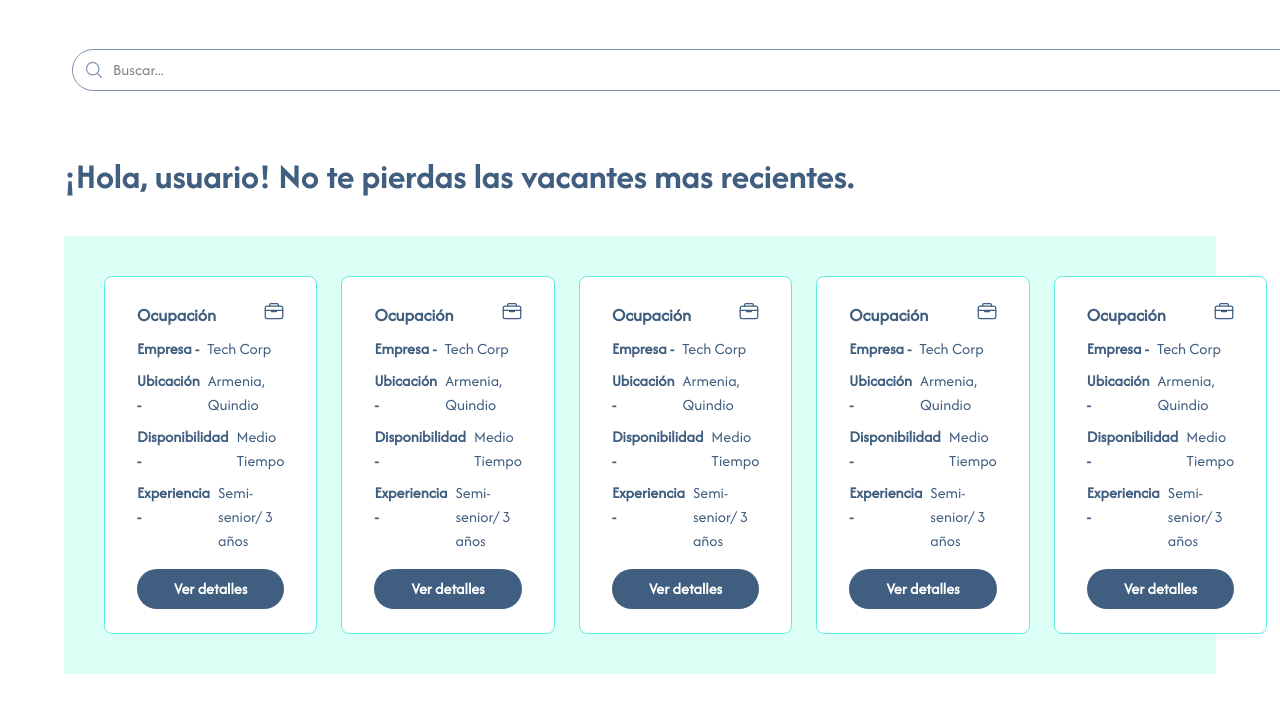
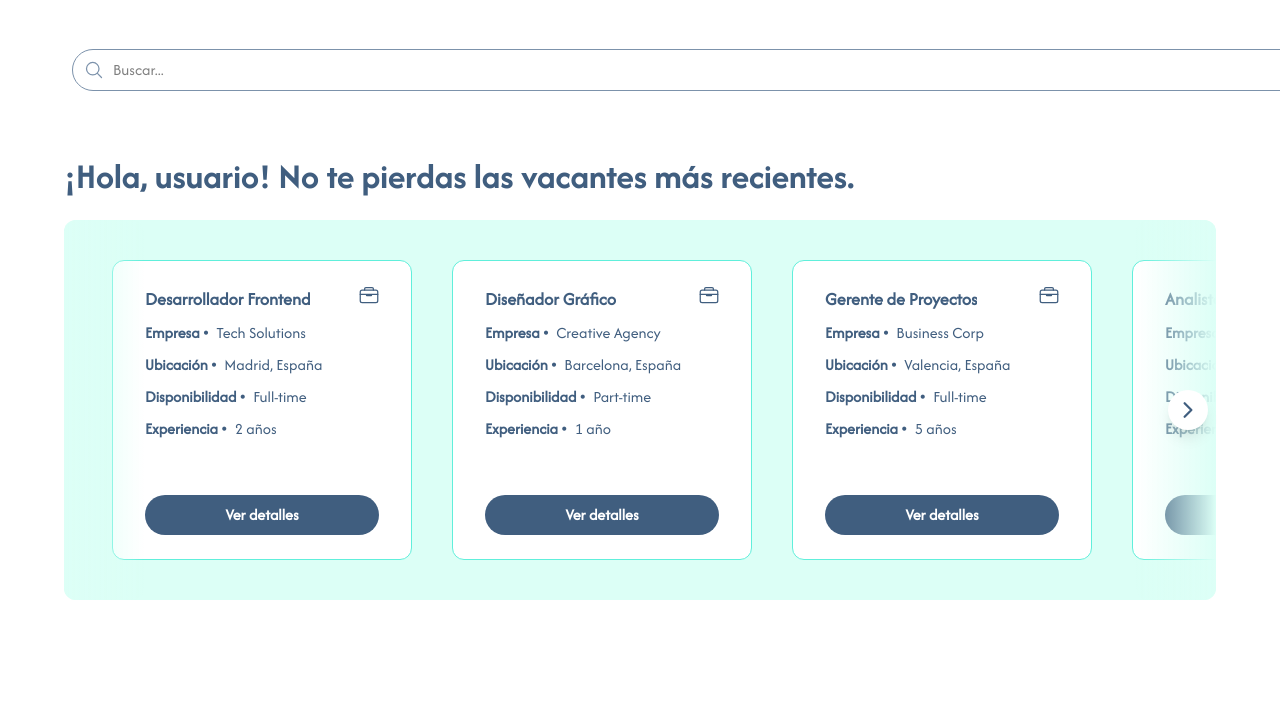
Before and after one commit to 0-min-0/PLP-Frontend, a React (Vite) app: page /inicio in a window 1280 px wide. Shown: the top 712 px of the page. Built offline with nearby package versions, Linux system fonts and the light colour scheme.

Commit message:
Tarjetas de vacantes terminadas

```diff
--- a/src/Layouts/VacanciesLayout/VacanciesLayout.jsx
+++ b/src/Layouts/VacanciesLayout/VacanciesLayout.jsx
@@ -1,18 +1,79 @@
-import React from 'react'
+import { useRef, useState } from 'react'
 import { Vacancie } from '../../UI/Vacancie'
+import { vacanciesExample } from '../../Utils/objectsExample'
+import { IoChevronBack, IoChevronForward } from 'react-icons/io5'
 
 export const VacanciesLayout = () => {
+    const containerRef = useRef(null)
+    const [showLeftArrow, setShowLeftArrow] = useState(false)
+    const [showRightArrow, setShowRightArrow] = useState(true)
+
+    const scroll = (direction) => {
+        const container = containerRef.current
+        const scrollAmount = 300
+
+        if (direction === 'left') {
+            container.scrollLeft -= scrollAmount
+        } else {
+            container.scrollLeft += scrollAmount
+        }
+
+        checkScrollPosition()
+    }
+
+    const checkScrollPosition = () => {
+        const container = containerRef.current
+        setShowLeftArrow(container.scrollLeft > 0)
+        setShowRightArrow(
+            container.scrollLeft < container.scrollWidth - container.clientWidth
+        )
+    }
+
     return (
-        <div className='w-full p-10'>
+        <div className='w-full p-10 relative'>
             <h1 className='text-4xl text-[#405e7f] font-[afacadBold]'>
-                ¡Hola, usuario! No te pierdas las vacantes mas recientes.
+                ¡Hola, usuario! No te pierdas las vacantes más recientes.
             </h1>
-            <div className='w-full flex gap-6 bg-[#dcfff6] p-10 mt-10'>
-                <Vacancie />
-                <Vacancie />
-                <Vacancie />
-                <Vacancie />
-                <Vacancie />
+            <div className='relative mt-6 group'>
+                <button
+                    onClick={() => scroll('left')}
+                    className={`absolute left-2 top-1/2 -translate-y-1/2 z-10 bg-white rounded-full p-2 shadow-lg hover:bg-gray-100 transition-all duration-300 ${showLeftArrow
+                            ? 'opacity-100 scale-100'
+                            : 'opacity-0 scale-90 pointer-events-none'
+                        }`}
+                >
+                    <IoChevronBack className='w-6 h-6 text-[#405e7f]' />
+                </button>
+                <div className='relative'>
+                    <div className='absolute left-0 top-0 h-full w-20 bg-gradient-to-r from-[#dcfff6] to-transparent z-[5] pointer-events-none rounded-xl' />
+                    <div
+                        ref={containerRef}
+                        onScroll={checkScrollPosition}
+                        className='flex overflow-x-auto scroll-smooth space-x-6 p-10 scrollbar-hide bg-[#dcfff6] rounded-xl scrollbar-custom'
+                    >
+                        {vacanciesExample.map((vacancy) => (
+                            <div key={vacancy.id} className='flex-shrink-0 px-2'>
+                                <Vacancie
+                                    title={vacancy.title}
+                                    company={vacancy.company}
+                                    location={vacancy.location}
+                                    type={vacancy.type}
+                                    experience={vacancy.experience}
+                                />
+                            </div>
+                        ))}
+                    </div>
+                    <div className='absolute right-0 top-0 h-full w-20 bg-gradient-to-l from-[#dcfff6] to-transparent z-[5] pointer-events-none rounded-xl' />
+                </div>
+                <button
+                    onClick={() => scroll('right')}
+                    className={`absolute right-2 top-1/2 -translate-y-1/2 z-10 bg-white rounded-full p-2 shadow-lg hover:bg-gray-100 transition-all duration-300 ${showRightArrow
+                            ? 'opacity-100 scale-100'
+                            : 'opacity-0 scale-90 pointer-events-none'
+                        }`}
+                >
+                    <IoChevronForward className='w-6 h-6 text-[#405e7f]' />
+                </button>
             </div>
         </div>
     )
--- a/src/Style/index.css
+++ b/src/Style/index.css
@@ -1,4 +1,8 @@
 @import 'tailwindcss';
+
+@tailwind base;
+@tailwind components;
+@tailwind utilities;
 
 @font-face {
   font-family: 'afacad';
@@ -10,6 +14,20 @@
   src: url('../assets/fonts/Afacad-Bold.ttf');
 }
 
-@tailwind base;
-@tailwind components;
-@tailwind utilities;
+@layer utilities {
+
+  .scrollbar-custom::-webkit-scrollbar {
+    height: 8px;
+    background-color: #f1f1f1; /* Fondo de la barra de scroll */
+    border-radius: 4px;
+  }
+
+  .scrollbar-custom::-webkit-scrollbar-thumb {
+    background-color: #60efdb; /* Color del thumb (la parte móvil) */
+    border-radius: 4px;
+  }
+
+  .scrollbar-custom::-webkit-scrollbar-thumb:hover {
+    background-color: #45d8c7; /* Color al hacer hover */
+  }
+}
--- a/src/UI/Vacancie.jsx
+++ b/src/UI/Vacancie.jsx
@@ -2,37 +2,38 @@ import React from 'react'
 import { IoBriefcaseOutline } from 'react-icons/io5'
 import { Button } from './button'
 
-export const Vacancie = () => {
+export const Vacancie = ({ title, company, location, type, experience }) => {
 
   const itemStyle = 'flex gap-2 mb-2'
   return (
-    <div className='bg-white rounded-lg border border-[#60efdb] px-8 py-6 text-[#405e7f]'>
+    <div className='bg-white rounded-xl border border-[#60efdb] px-8 py-6 text-[#405e7f] w-75 h-75 flex flex-col'>
       <div className='flex justify-between '>
-        <h2 className='mb-2 font-semibold text-lg'>Ocupación</h2>
-        <IoBriefcaseOutline className='w-5 h-5' />
+        <h2 className='mb-2 font-semibold text-lg line-clamp-2'>{title}</h2>
+        <IoBriefcaseOutline className='w-5 h-5 flex-shrink-0 ml-2' />
       </div>
-      <div>
+      <div className='flex-grow'>
         <div className={itemStyle}>
-          <h3 className='font-semibold'>Empresa - </h3>
-          <p>Tech Corp</p>
+          <h3 className='font-semibold'>Empresa • </h3>
+          <p className='truncate'>{company}</p>
         </div>
         <div className={itemStyle}>
-          <h3 className='font-semibold'>Ubicación - </h3>
-          <p>Armenia, Quindio</p>
+          <h3 className='font-semibold'>Ubicación • </h3>
+          <p className='truncate'>{location}</p>
         </div>
         <div className={itemStyle}>
-          <h3 className='font-semibold'>Disponibilidad - </h3>
-          <p>Medio Tiempo</p>
+          <h3 className='font-semibold'>Disponibilidad • </h3>
+          <p>{type}</p>
         </div>
         <div className={itemStyle}>
-          <h3 className='font-semibold'>Experiencia - </h3>
-          <p>Semi-senior/ 3 años</p>
+          <h3 className='font-semibold'>Experiencia • </h3>
+          <p>{experience}</p>
         </div>
       </div>
+
       <Button
-      btnName='Ver detalles'
-      btnType='button'
-      btnStyle='bg-[#405e7f] text-white font-semibold w-full mt-2'
+        btnName='Ver detalles'
+        btnType='button'
+        btnStyle='bg-[#405e7f] text-white font-semibold w-full mt-2'
       />
     </div>
   )
```
